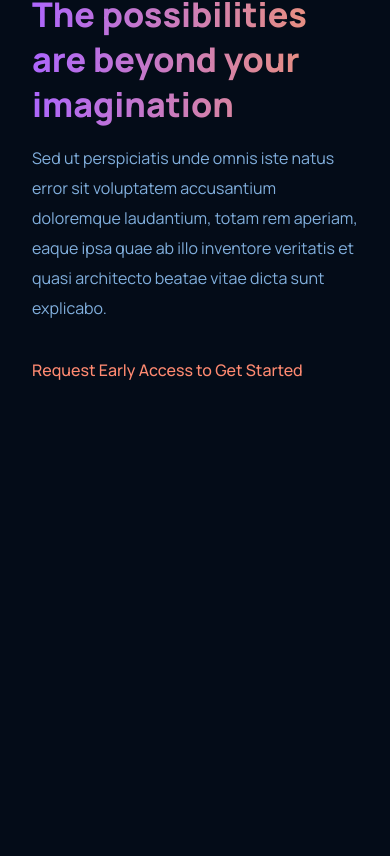
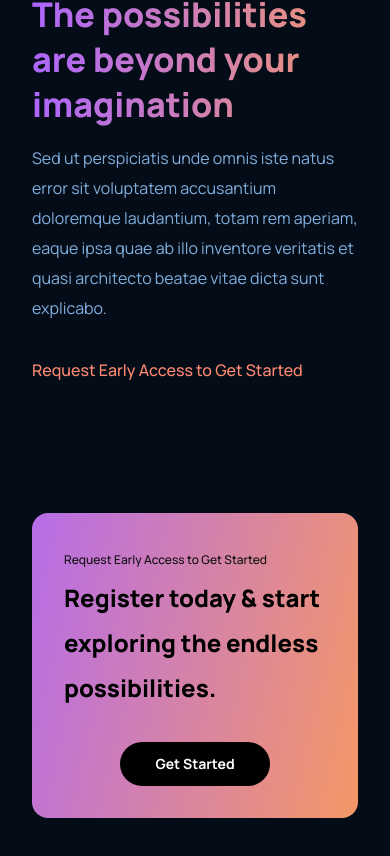
Before and after one commit to Eldrino/winnebago, a React (Create React App) app: page / in a window 390 px wide. Shown: the part 4363-5219 px from the top of the page. Before the commit the page ends 4812 px from the top, so only its background shows below. Built offline with nearby package versions, Linux system fonts and the light colour scheme.

Commit message:
finished cta section

```diff
--- a/src/components/cta/Cta.jsx
+++ b/src/components/cta/Cta.jsx
@@ -3,8 +3,14 @@
 
 const Cta = () => {
     return (
-        <div>
-
+        <div  className="gpt3__cta">
+            <div className="gpt3__cta-content">
+                <p>Request Early Access to Get Started</p>
+                <h3>Register today & start exploring the endless possibilities.</h3>
+            </div>
+            <div className="gpt3__cta-btn">
+                <button type="button">Get Started</button>
+            </div>
         </div>
     )
 }
--- a/src/components/cta/cta.css
+++ b/src/components/cta/cta.css
@@ -0,0 +1,74 @@
+.gpt3__cta {
+    display: flex;
+    justify-content: space-between;
+    align-items: center;
+    flex-direction: row;
+    padding: 2rem;
+    margin: 4rem;
+    border-radius: 1rem;
+    background: var(--gradient-bar);
+}
+
+.gpt3__cta-content p {
+    font-family: var(--font-family);
+    font-weight: 500;
+    font-size: 12px;
+    line-height: 30px;
+    color: #0E0E0E;
+}
+
+.gpt3__cta-content h3 {
+    font-family: var(--font-family);
+    font-weight: 800;
+    font-size: 24px;
+    line-height: 45px;
+    color: #000000;
+}
+
+.gpt3__cta-btn {
+    display: flex;
+    justify-content: center;
+    align-items: center;
+    margin-left: 2rem;
+}
+
+.gpt3__cta-btn button {
+    background: #000000;
+    color: #FFFFFF;
+    border-radius: 40px;
+    font-family: var(--font-family);
+    font-weight: bold;
+    font-size: 18px;
+    line-height: 30px;
+    padding: 0.5rem 1rem;
+    border: none;
+    outline: none;
+    cursor: pointer;
+    min-width: 150px;
+}
+
+@media screen and (max-width: 650px) {
+    .gpt3__cta {
+        flex-direction: column;
+    }
+
+    .gpt3__cta-btn {
+        margin: 2rem 0 0;
+    }
+}
+
+@media screen and (max-width: 550px) {
+    .gpt3__cta {
+        margin: 4rem 2rem;
+    }
+
+    .gpt3__cta-content {
+        font-size: 18px;
+        line-height: 32px;
+    }
+
+    .gpt3__cta-btn button {
+        font-size: 14px;
+        line-height: 28px;
+    }
+}
```
